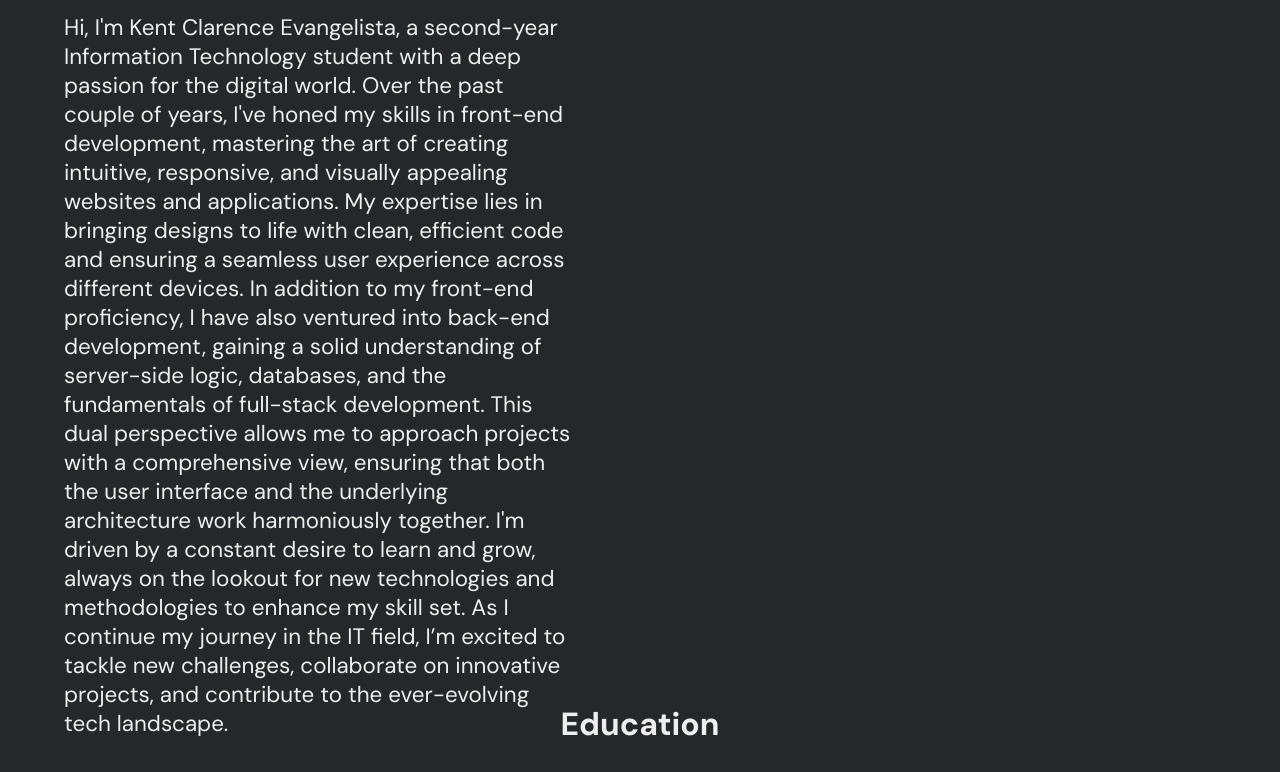
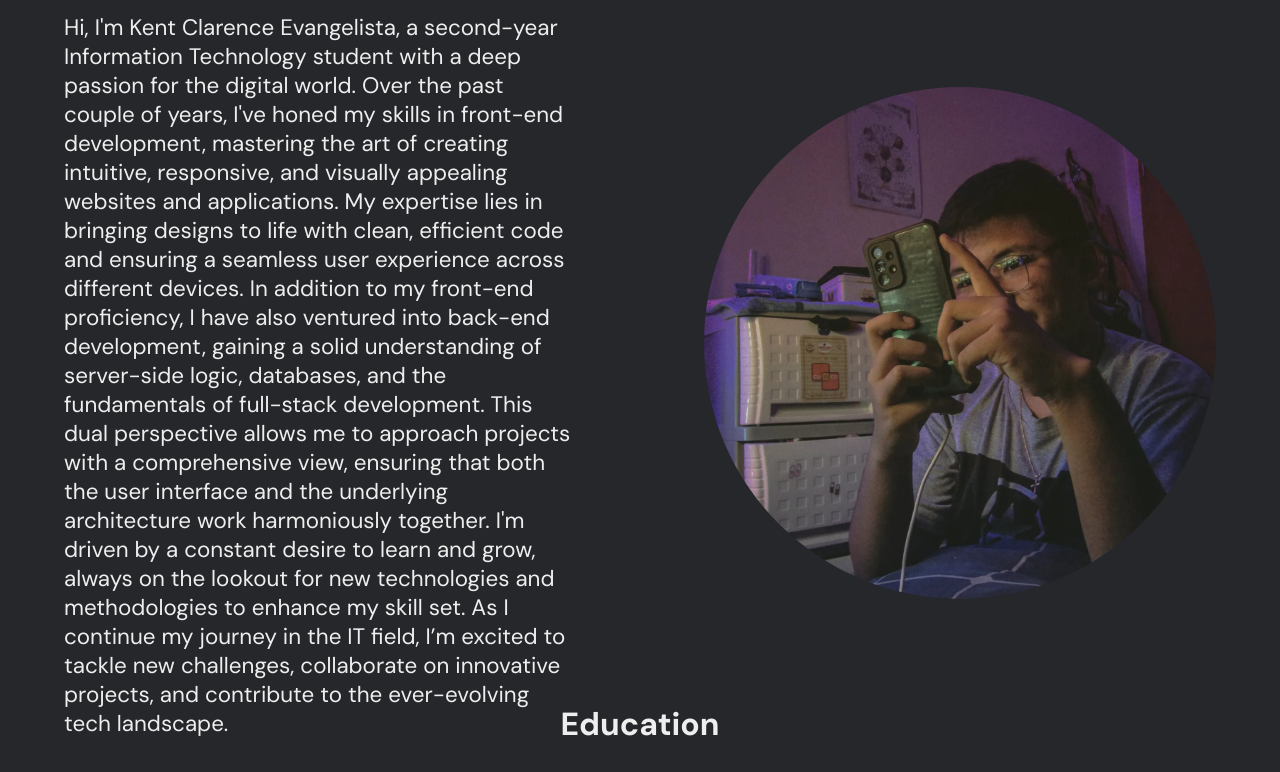
Before and after one commit to marshall5368/portfolio, a plain HTML site: page index.html in a window 1280 px wide. Shown: the part 909-1681 px from the top of the page. Drawn offline with Linux system fonts and the light colour scheme; the site is published under a folder, as on GitHub Pages, so addresses that start at the root find nothing.

Commit message:
Update index.html

```diff
--- a/index.html
+++ b/index.html
@@ -66,7 +66,7 @@
         </div>
 
         <div class="imageSection">
-            <img src="/src/profile.jpg" alt="">
+            <img src="src/profile.jpg" alt="">
         </div>
       </div>
 
```
